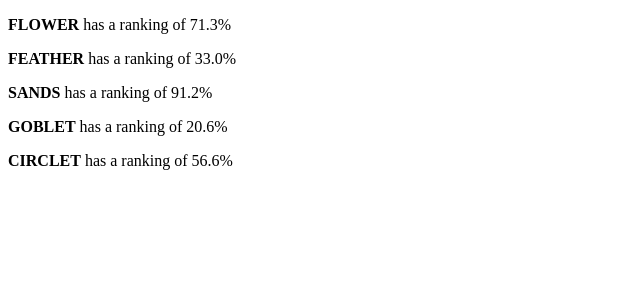
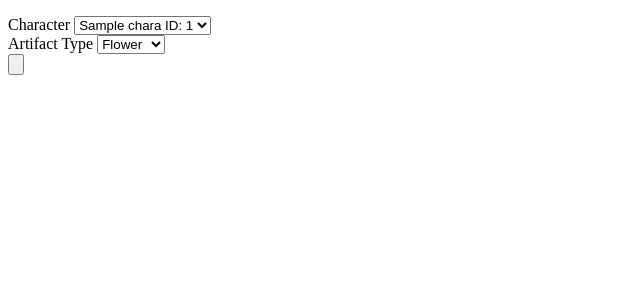
Before and after one commit to pekoraGaming21/entrepreneurship-python, a Flask app: template templates/calculator.html in a window 1280 px wide. Shown: the part 230-530 px from the top of the page, without its empty margins (0-640 px from the left). Run offline with Flask 3, Linux system fonts and the light colour scheme; the template is opened without the code that fills it: most values are stand-ins (such as "Sample title", 1, 10 or a date in 2020).

Commit message:
template for new things

```diff
--- a/templates/calculator.html
+++ b/templates/calculator.html
@@ -2,11 +2,31 @@
 
 
 {% block content %}
+<form action="calculator/submit" method="post">
+    <div>
+        <label for="character">Character</label>
+        <select name="character" id="character">
+            {% for chara in characters %}
+            <option value={{ chara.name }}>
+                <p>{{ chara.name }}</p>
+                <p>ID: {{ chara.id }}</p>
+            </option>
+            {% endfor %}
+            <!-- <option value="Ganyu">Ganyu</option> -->
+        </select>
+    </div>
 
-<p><b>FLOWER</b> has a ranking of 71.3%</p>
-<p><b>FEATHER</b> has a ranking of 33.0%</p>
-<p><b>SANDS</b> has a ranking of 91.2%</p>
-<p><b>GOBLET</b> has a ranking of 20.6%</p>
-<p><b>CIRCLET</b> has a ranking of 56.6%</p>
+    <div>
+        <label for="artifact">Artifact Type</label>
+        <select name="artifact" id="artifact">
+            <option value = "Flower">Flower</option>
+            <option value = "Feather">Feather</option>
+            <option value = "Sands">Sands</option>
+            <option value = "Goblet">Goblet</option>
+            <option value = "Circlet">Circlet</option>
+        </select>
+    </div>
 
+    <button type="submit" value="submit"><img src=""></button>
+<form>
 {% endblock %}
```
Also changed, not shown: templates/calculatorResult.html (added, +40 -0 lines).
